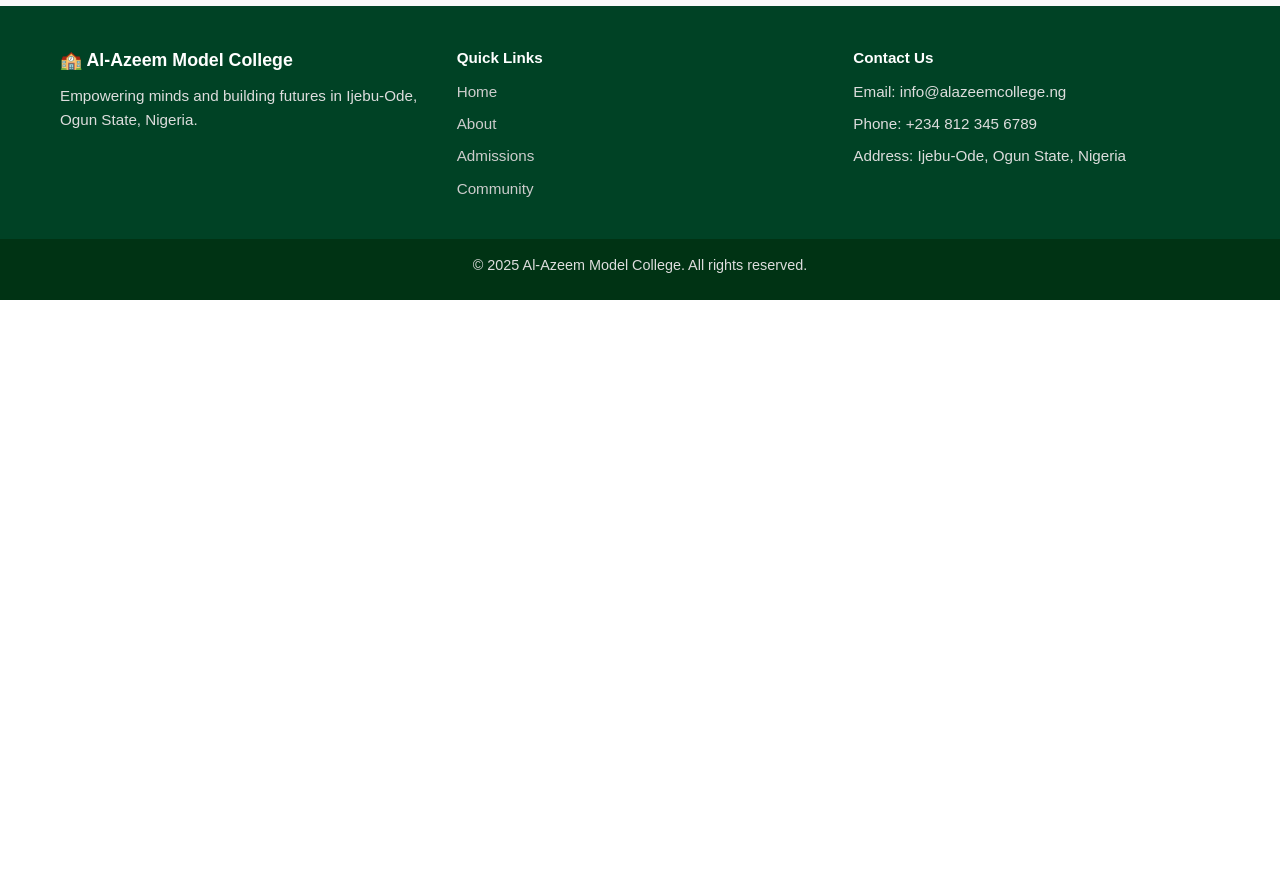
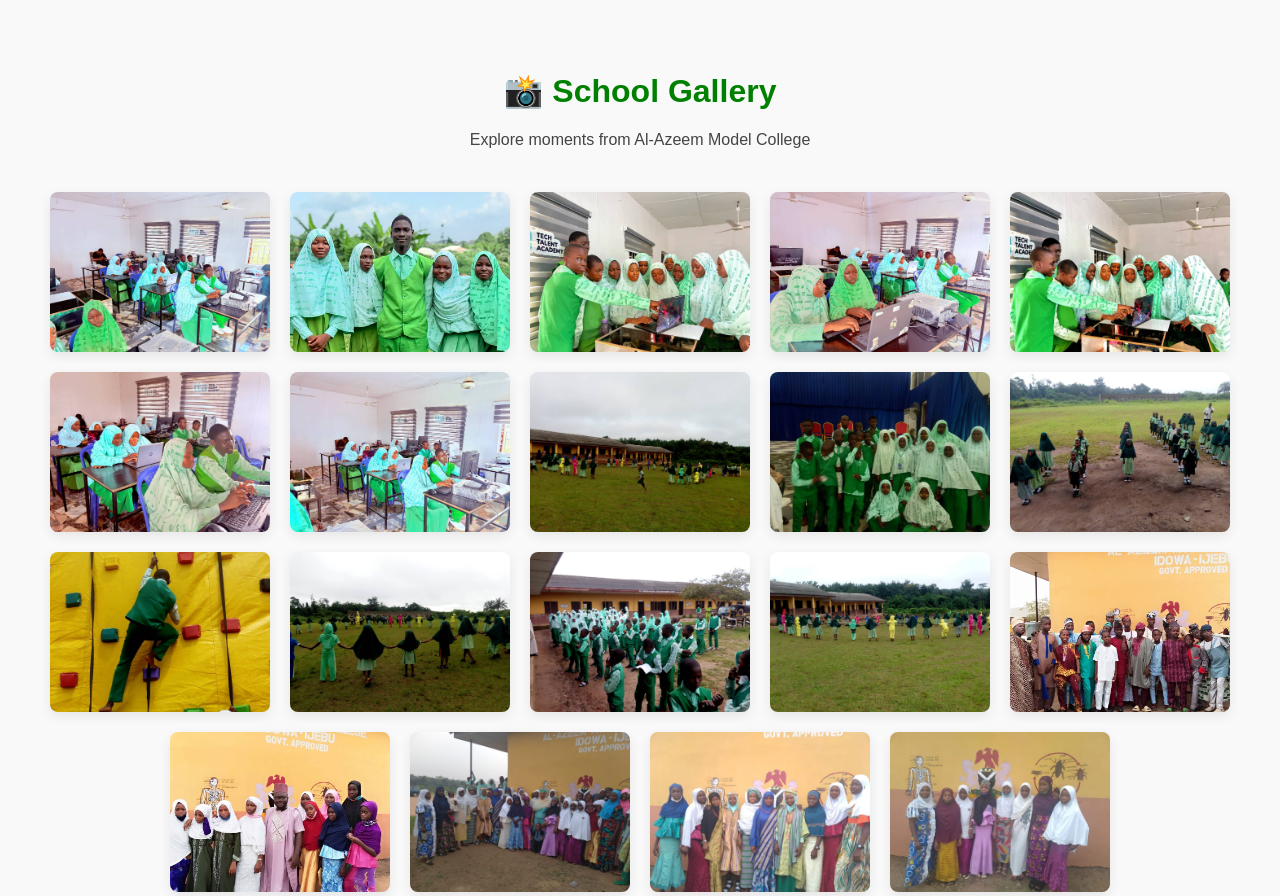
Before and after one commit to hamee264/alazeemschool, a plain HTML site: page index.html in a window 1280 px wide. Shown: the part 3611-4507 px from the top of the page. Before the commit the page ends 3911 px from the top, so only its background shows below. Drawn offline with Linux system fonts and the light colour scheme.

Commit message:
adding gallery

```diff
--- a/index.html
+++ b/index.html
@@ -554,6 +554,43 @@
         width: 100%;
       }
     }
+    /* Gallery Section */
+.gallery-section {
+  background-color: #f9f9f9;
+  text-align: center;
+}
+
+.gallery-grid {
+  display: flex;
+  flex-wrap: wrap;
+  gap: 20px;
+  justify-content: center;
+  margin-top: 30px;
+}
+
+.gallery-grid img {
+  width: 220px;
+  height: 160px;
+  object-fit: cover;
+  border-radius: 8px;
+  box-shadow: 0 4px 12px rgba(0,0,0,0.08);
+  transition: transform 0.3s;
+}
+
+.gallery-grid img:hover {
+  transform: scale(1.05);
+}
+
+@media (max-width: 768px) {
+  .gallery-grid {
+    flex-direction: column;
+    align-items: center;
+  }
+  .gallery-grid img {
+    width: 90vw;
+    height: 180px;
+  }
+}
   </style>
 </head>
 
@@ -705,7 +742,41 @@
       <a href="#" class="apply-btn">Apply Now</a>
     </div>
   </section>
+<!-- ...existing code... -->
 
+<!-- Gallery Section -->
+<section class="gallery-section section-padding">
+  <div class="container">
+    <h2 class="section-title">📸 School Gallery</h2>
+    <p class="section-subtitle">Explore moments from Al-Azeem Model College</p>
+    <div class="gallery-grid">
+      <img src="/assets/IMG-20250702-WA0023.jpg" alt="Gallery Image 1" />
+      <img src="/assets/IMG-20250702-WA0025.jpg" alt="Gallery Image 2" />
+      <img src="/assets/IMG-20250702-WA0026.jpg" alt="Gallery Image 3" />
+      <img src="/assets/IMG-20250702-WA0029.jpg" alt="Gallery Image 4" />
+      <img src="/assets/IMG-20250702-WA0030.jpg" alt="Gallery Image 5" />
+      <img src="/assets/IMG-20250702-WA0024.jpg" alt="">
+      <img src="/assets/IMG-20250702-WA0027.jpg" alt="">
+      <img src="/assets/IMG-20250801-WA0002.jpg" alt="">
+      <img src="/assets/IMG-20250801-WA0003.jpg" alt="">
+      <img src="/assets/IMG-20250801-WA0004.jpg" alt="">
+      <img src="/assets/IMG-20250801-WA0005.jpg" alt="">
+      <img src="/assets/IMG-20250801-WA0006.jpg" alt="">
+      <img src="/assets/IMG-20250801-WA0007.jpg" alt="">
+      <img src="/assets/IMG-20250801-WA0008.jpg" alt="">
+      <img src="/assets/IMG-20250801-WA0009.jpg" alt="">
+      <img src="/assets/IMG-20250801-WA0010.jpg" alt="">
+      <img src="/assets/IMG-20250801-WA0011.jpg" alt="">
+      <img src="/assets/IMG-20250801-WA0012.jpg" alt="">
+      <img src="/assets/IMG-20250801-WA0013.jpg" alt    ="">
+      <!-- <img src="/assets/IMG-20250801-WA0014.jpg" alt="">
+      <img src="/assets/IMG-20250801-WA0015.jpg" alt  =""> -->
+      <!-- Add more images as needed -->
+    </div>
+  </div>
+</section>
+
+<!-- ...existing code... -->
   <!-- Footer -->
   <footer class="footer">
     <div class="footer-content">
```
Also changed, not shown: assets/IMG-20250801-WA0002.jpg (added), assets/IMG-20250801-WA0003.jpg (added), assets/IMG-20250801-WA0004.jpg (added), assets/IMG-20250801-WA0005.jpg (added), assets/IMG-20250801-WA0006.jpg (added), assets/IMG-20250801-WA0007.jpg (added), assets/IMG-20250801-WA0008.jpg (added), assets/IMG-20250801-WA0009.jpg (added), assets/IMG-20250801-WA0010.jpg (added), assets/IMG-20250801-WA0011.jpg (added), assets/IMG-20250801-WA0012.jpg (added), assets/IMG-20250801-WA0013.jpg (added), assets/IMG-20250801-WA0020.jpg (added), assets/IMG-20250801-WA0021.jpg (added), 2 more files.
